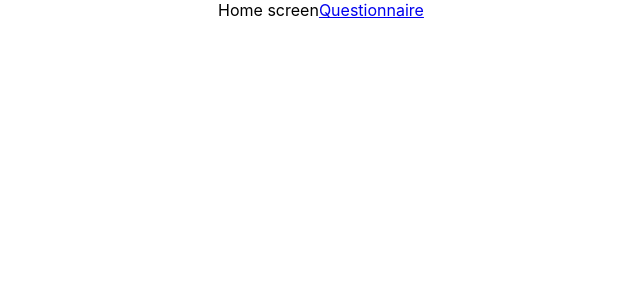
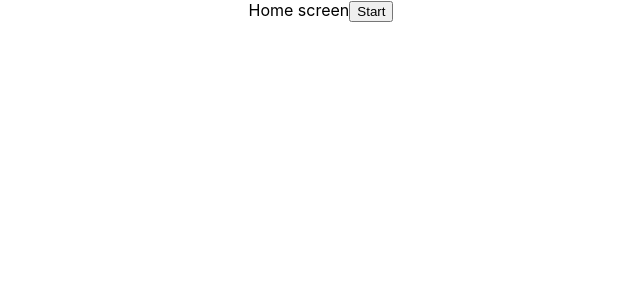
Before and after one commit to zuhlke/dwpHackTheNorthUi, a React (Create React App) app in the folder dwp-hack-the-north-ui/: page / in a window 1280 px wide. Shown: the top 300 px of the page, without its empty margins (319-959 px from the left). Built offline with nearby package versions, Linux system fonts and the light colour scheme.

Commit message:
Replace link to questionnaire with button.

```diff
--- a/dwp-hack-the-north-ui/src/App.tsx
+++ b/dwp-hack-the-north-ui/src/App.tsx
@@ -1,7 +1,7 @@
 import {BrowserRouter, Route, Switch} from "react-router-dom";
 import React from 'react';
 import './App.scss';
-import {Home} from "./Home/Home";
+import Home from "./Home/Home";
 import {Questionnaire} from "./Questionnaire/Questionnaire";
 
 const App: React.FC = () => {
--- a/dwp-hack-the-north-ui/src/Home/Home.tsx
+++ b/dwp-hack-the-north-ui/src/Home/Home.tsx
@@ -1,11 +1,19 @@
-import React from 'react';
-import {Link} from 'react-router-dom';
+import React, {ReactElement} from 'react';
+import {Link, RouteComponentProps, withRouter} from 'react-router-dom';
+import Button from "../common/Button/Button";
 
-export const Home: React.FC = () => {
+interface HomeProps extends RouteComponentProps {
+    id: string;
+}
+
+const Home = (props: HomeProps): ReactElement => {
+    const start = (): void => props.history.push('Questionnaire');
     return (
         <div>
             Home screen
-            <Link to={"/Questionnaire"}>Questionnaire</Link>
+            <Button text="Start" onClick={start}></Button>
         </div>
     )
 };
+
+export default withRouter(Home);
```
Also changed, not shown: dwp-hack-the-north-ui/src/common/Button/Button.tsx (+5 -4 lines).
